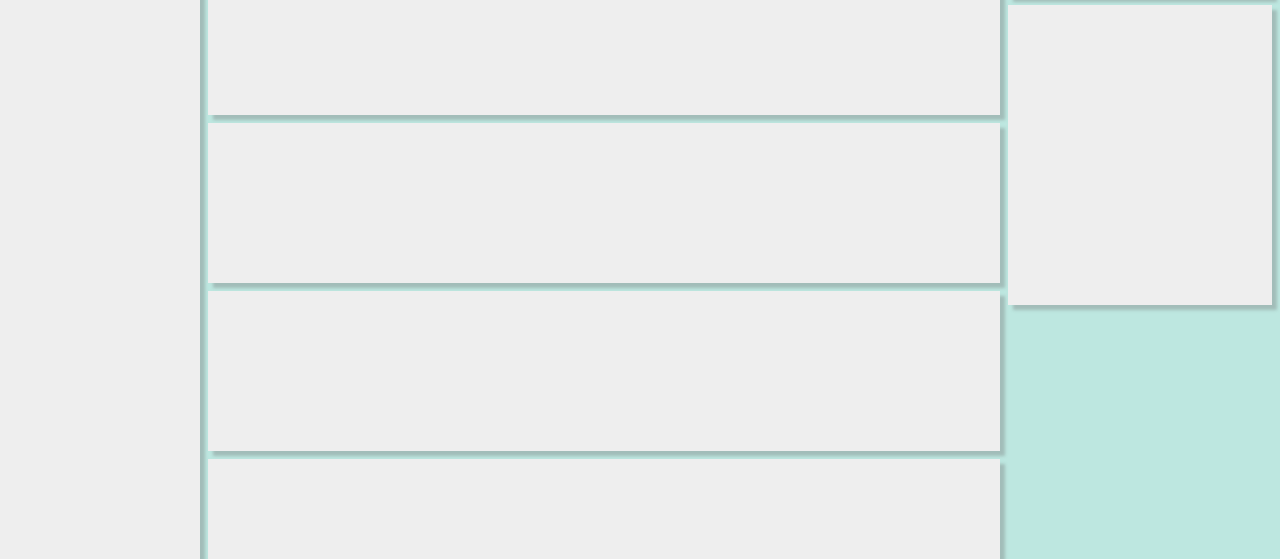
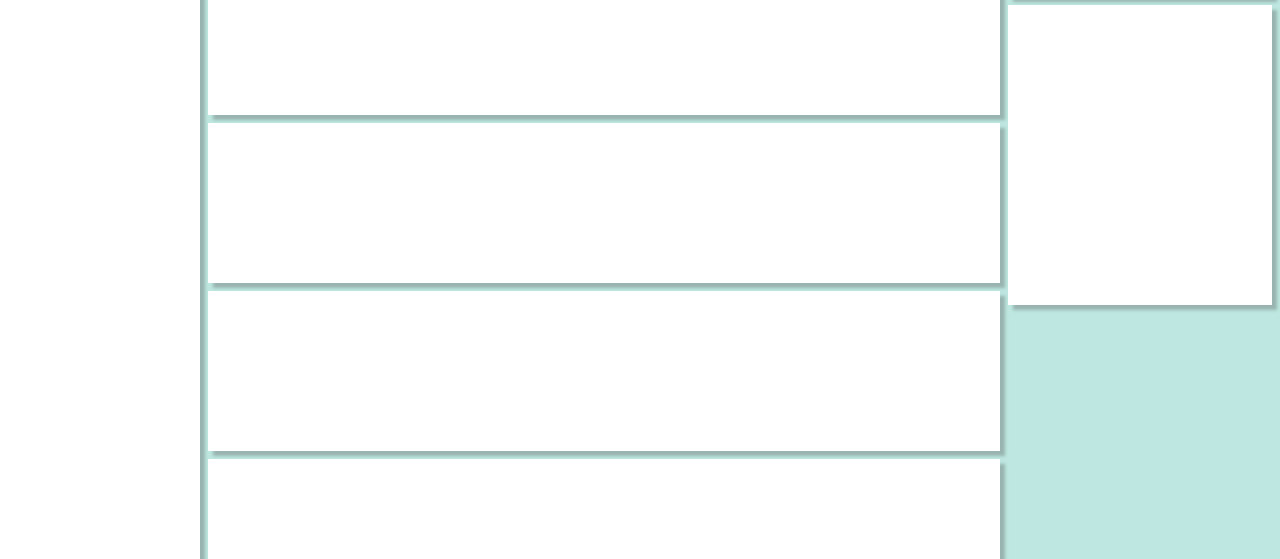
Before and after one commit to myusrname1sskylar/my-project01, a plain HTML site: page new.html in a window 1280 px wide. Shown: the part 241-800 px from the top of the page. Drawn offline with Linux system fonts and the light colour scheme.

Commit message:
Update new.html

```diff
--- a/new.html
+++ b/new.html
@@ -16,14 +16,14 @@
     /* border: 1px solid rgb(0, 0, 0); */
     /* } */
     .yinYing {
-      box-shadow: 5px 5px 3px 0 rgba(123, 127, 127, 0.4);
+      box-shadow: 5px 5px 3px 0 rgba(100, 105, 105, 0.4);
     }
     .flex {
       display: flex;
     }
 
     .baiSe {
-      background-color: #eee;
+      background-color:  rgb(255, 255, 255);
     }
     .flex1 {
       flex: 1;
```
